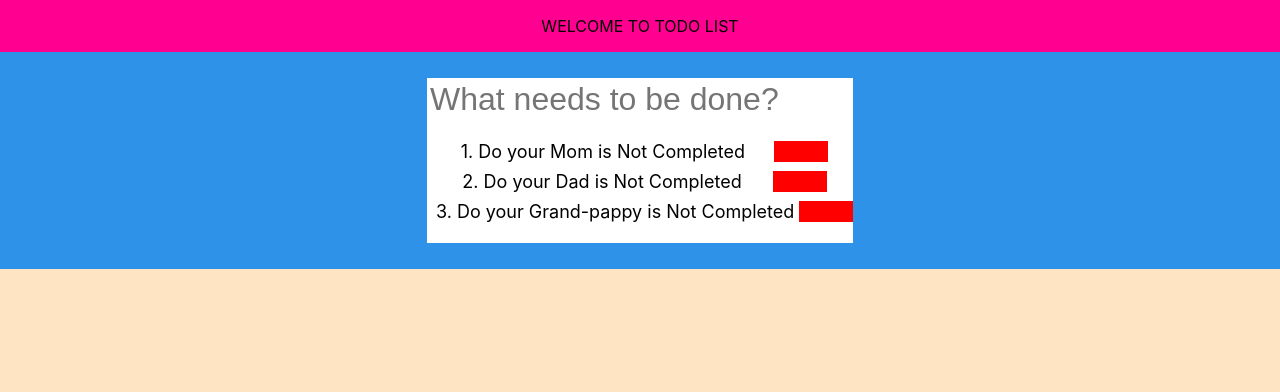
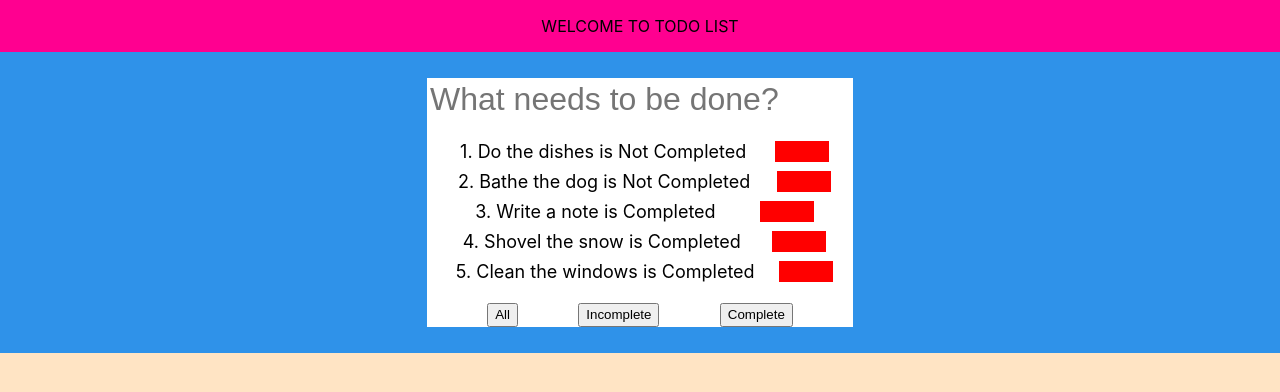
Before and after one commit to JustinLohKingWei/todo_todo, a React (Create React App) app: page / in a window 1280 px wide. Shown: the top 392 px of the page. Built offline with nearby package versions, Linux system fonts and the light colour scheme.

Commit message:
Added functionalities to sort according to complete, incomplete tasks

```diff
--- /dev/null
+++ b/src/components/DisplaySelector.tsx
@@ -0,0 +1,28 @@
+import { Dispatch, SetStateAction } from "react";
+import styled from "styled-components";
+
+const SelectorRoot = styled.div`
+  display: flex;
+  min-width: inherit;
+  min-height: 1.5em;
+  flex-direction: row;
+  justify-content: space-evenly;
+  background-color: white;
+`;
+
+const SelectorButton = styled.button`
+`
+
+type DisplaySelectorProps = {
+    setDisplay : Dispatch<SetStateAction<string>>;
+}
+
+function DisplaySelector({setDisplay}:DisplaySelectorProps) {
+  return <SelectorRoot>
+      <SelectorButton onClick={()=>setDisplay("All")}>All</SelectorButton>
+      <SelectorButton onClick={()=>setDisplay("Incomplete")}>Incomplete</SelectorButton>
+      <SelectorButton onClick={()=>setDisplay("Complete")}>Complete</SelectorButton>
+  </SelectorRoot>;
+}
+
+export default DisplaySelector
--- a/src/components/InputBox.tsx
+++ b/src/components/InputBox.tsx
@@ -1,6 +1,7 @@
 import { useState } from "react";
 import styled from "styled-components";
-import { todoItemProp, todoProp } from "../data/todoProps";
+import { todoItemProp } from "../data/todoProps";
+import DisplaySelector from "./DisplaySelector";
 import ListBox from "./ListBox";
 
 const InputBoxContainer = styled.div`
@@ -30,14 +31,17 @@ const InputBoxTextBox = styled.input`
 function InputBox() {
   let todoList = {
     todoList: [
-      { name: "Do your Mom", completed: false },
-      { name: "Do your Dad", completed: false },
-      { name: "Do your Grand-pappy", completed: false },
+      { name: "Do the dishes", completed: false },
+      { name: "Bathe the dog", completed: false },
+      { name: "Write a note", completed: true },
+      { name: "Shovel the snow", completed: true },
+      { name: "Clean the windows", completed: true },
     ],
   };
 
   const [todo, setTodo] = useState(todoList);
   const [inputQuery, setInputQuery] = useState("");
+  const [display, setDisplay] = useState("All");
 
   return (
     <InputBoxContainer>
@@ -59,7 +63,8 @@ function InputBox() {
             setInputQuery(e.target.value);
           }}
         />
-        <ListBox listData={todo} setData={setTodo} />
+        <ListBox listData={todo} setData={setTodo} display={display} />
+          <DisplaySelector setDisplay={setDisplay}/>
       </InputBoxRoot>
     </InputBoxContainer>
   );
--- a/src/components/ListBox.tsx
+++ b/src/components/ListBox.tsx
@@ -30,12 +30,17 @@ const DeleteButton = styled.div`
 type ListBoxProps = {
   listData: todoProp;
   setData: Dispatch<SetStateAction<todoProp>>;
+  display: string
 };
 
-function ListBox({ listData, setData }: ListBoxProps) {
+function ListBox({ listData, setData,display }: ListBoxProps) {
   return (
     <ListBoxRoot>
       {listData.todoList.map((data, index) => {
+
+          if(display==="Incomplete"){
+
+            if(data.completed===false){
               return (
                 <ListBoxItem>
                   {index + 1}. {data.name} is{" "}
@@ -51,6 +56,71 @@ function ListBox({ listData, setData }: ListBoxProps) {
                   />
                 </ListBoxItem>
               );
+            }
+
+          }
+          else if(display==="Complete"){
+
+            if(data.completed===true){
+              return (
+                <ListBoxItem>
+                  {index + 1}. {data.name} is{" "}
+                  {data.completed ? "Completed" : "Not Completed"}
+                  <DeleteButton
+                    onClick={() =>
+                      setData((d) => ({
+                        todoList: d.todoList.filter(
+                          (item) => item.name !== data.name
+                        ),
+                      }))
+                    }
+                  />
+                </ListBoxItem>
+              );
+            }
+
+
+          }
+          else{
+
+            return (
+              <ListBoxItem>
+                {index + 1}. {data.name} is{" "}
+                {data.completed ? "Completed" : "Not Completed"}
+                <DeleteButton
+                  onClick={() =>
+                    setData((d) => ({
+                      todoList: d.todoList.filter(
+                        (item) => item.name !== data.name
+                      ),
+                    }))
+                  }
+                />
+              </ListBoxItem>
+            );
+
+
+          }
+
+
+
+
+
+        // return (
+        //   <ListBoxItem>
+        //     {index + 1}. {data.name} is{" "}
+        //     {data.completed ? "Completed" : "Not Completed"}
+        //     <DeleteButton
+        //       onClick={() =>
+        //         setData((d) => ({
+        //           todoList: d.todoList.filter(
+        //             (item) => item.name !== data.name
+        //           ),
+        //         }))
+        //       }
+        //     />
+        //   </ListBoxItem>
+        // );
       })}
     </ListBoxRoot>
   );
```
Lines whose indentation alone changed are shown as unchanged.
